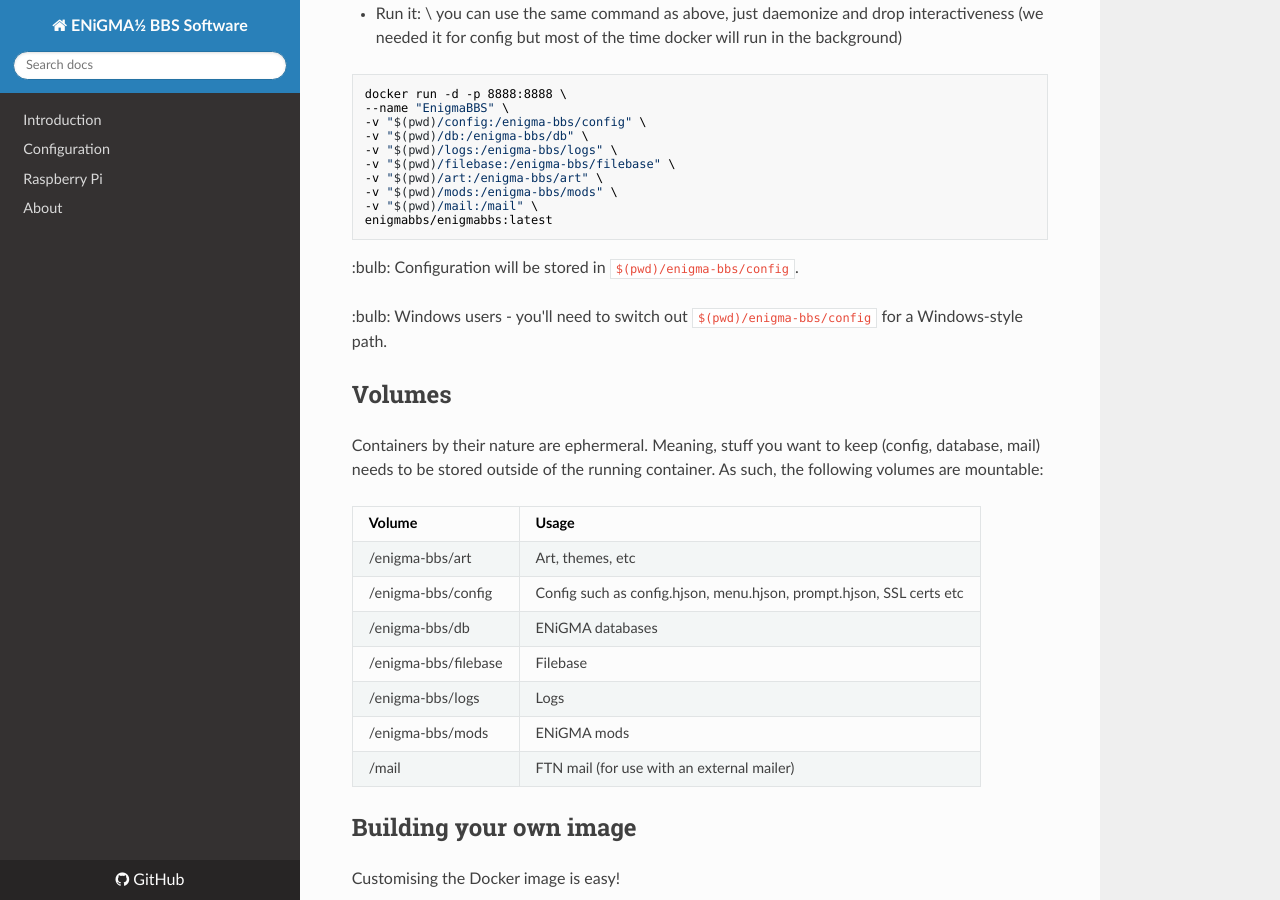
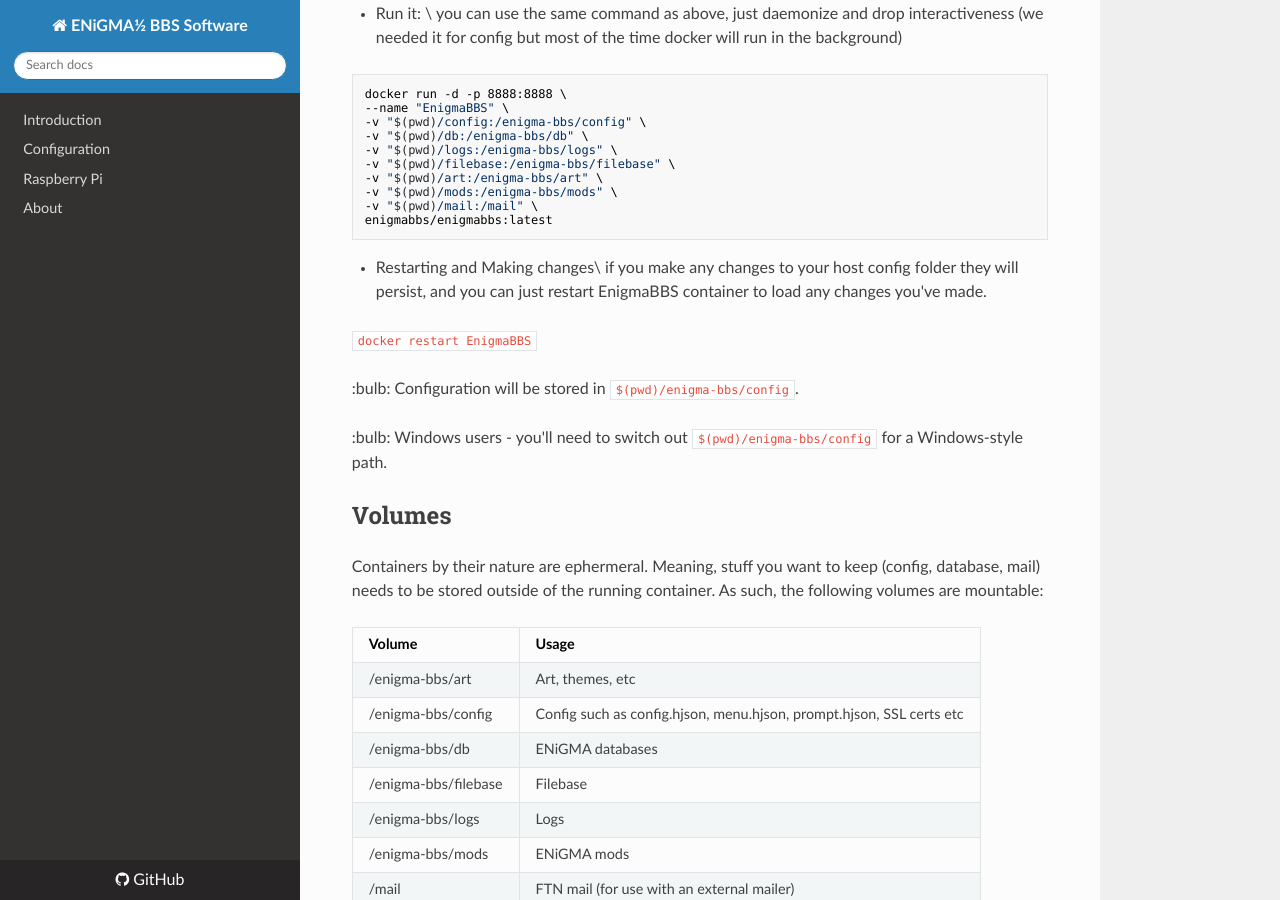
Before and after one commit to NuSkooler/enigma-bbs, an MkDocs documentation site: the page built from docs/installation/docker.md, in a window 1280 px wide and 900 px high, scrolled down 503 px. Built offline with MkDocs 1.6.1, drawn with Linux system fonts in a browser that asks for light colours; nearby versions of some CDN libraries; old or Windows-style settings are respelled for this version of MkDocs.

`````diff
--- a/docs/installation/docker.md
+++ b/docs/installation/docker.md
@@ -35,6 +35,10 @@ docker run -d -p 8888:8888 \
 -v "$(pwd)/mail:/mail" \
 enigmabbs/enigmabbs:latest
 ````
+- Restarting and Making changes\
+if you make any changes to your host config folder they will persist, and you can just restart EnigmaBBS container to load any changes you've made.
+
+```docker restart EnigmaBBS```
 
 :bulb: Configuration will be stored in `$(pwd)/enigma-bbs/config`.
 
`````
